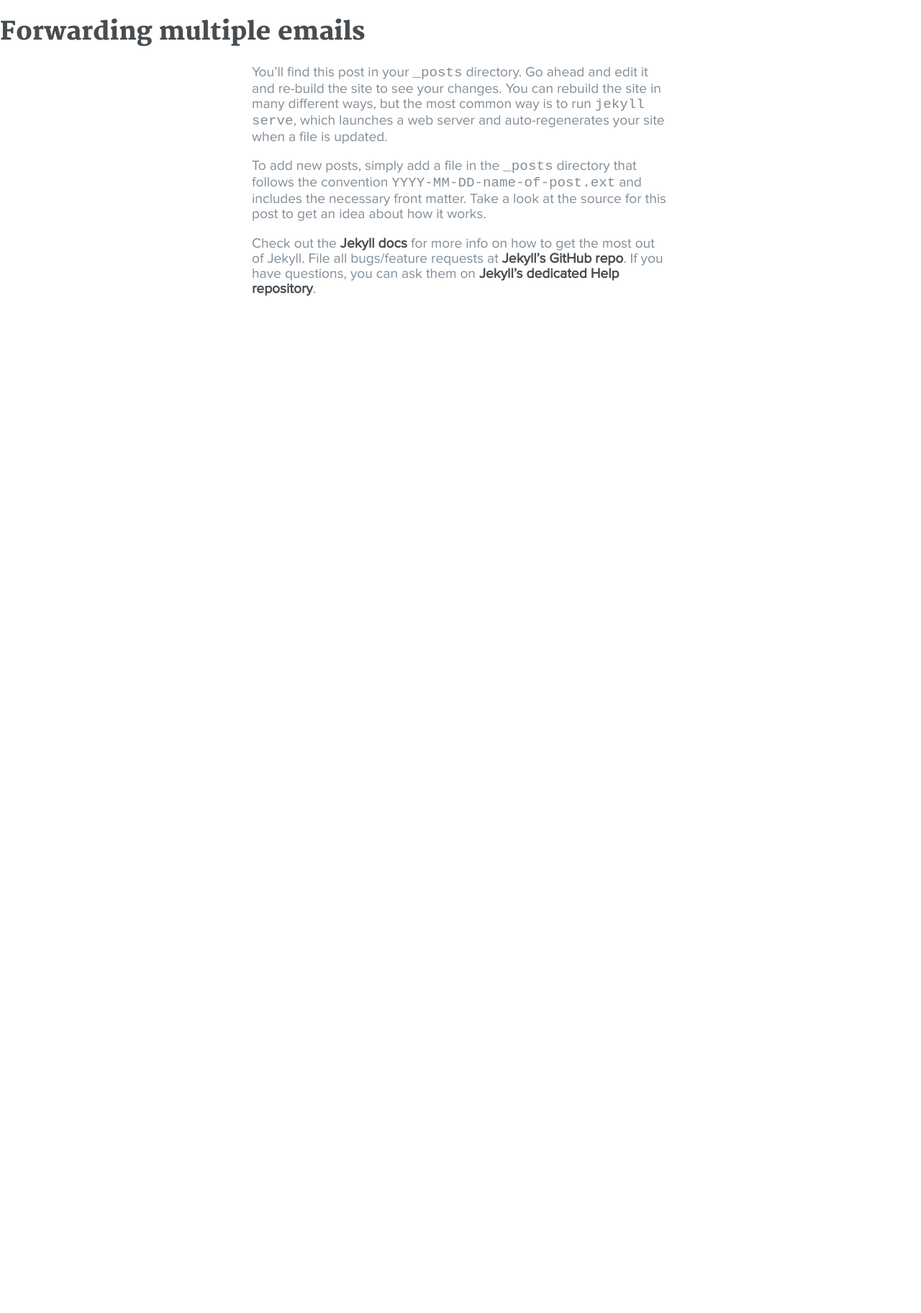
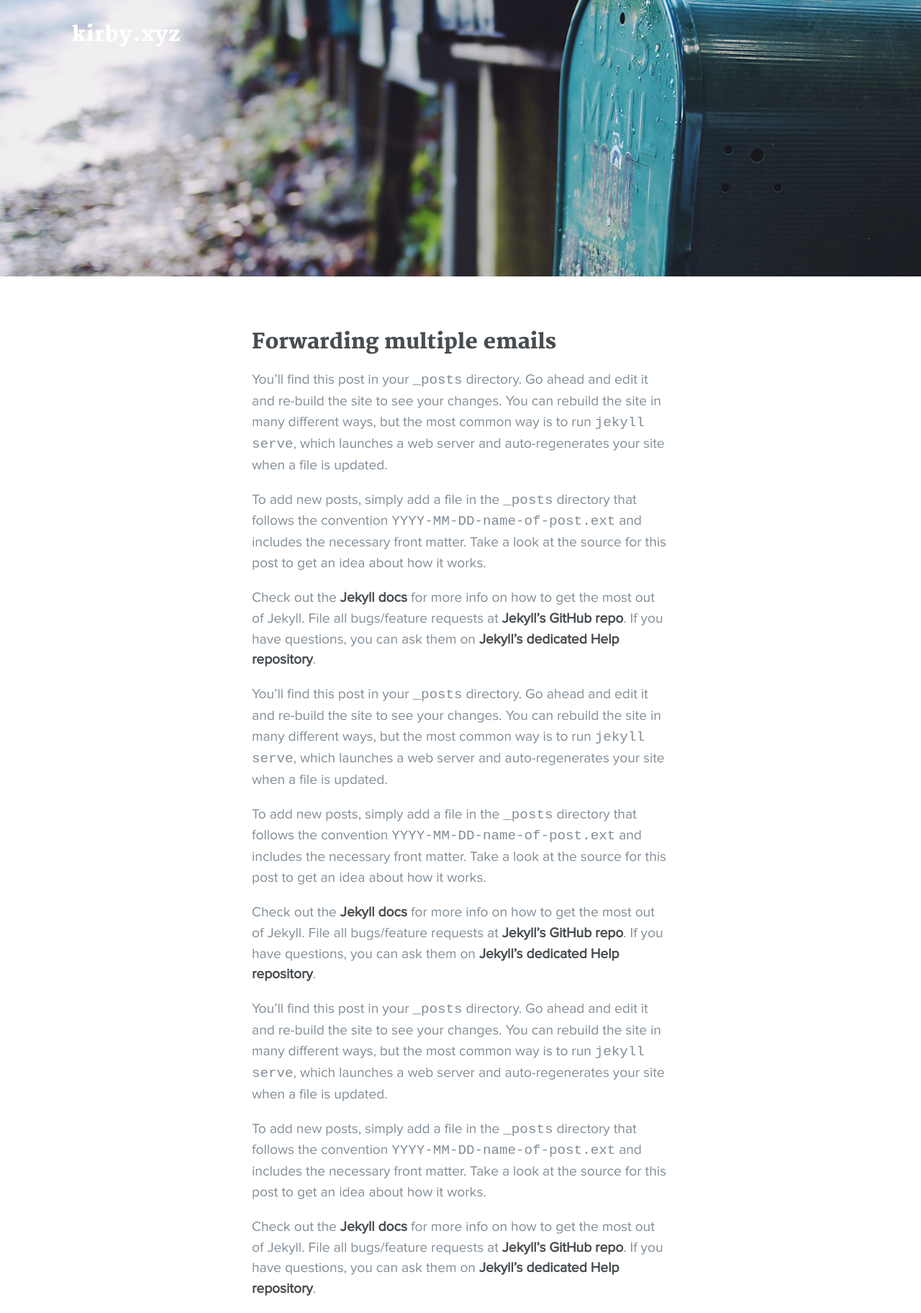
Before and after one commit to kirbyk/kirbyk.github.io, a Jekyll site: the page built from _posts/2015-09-10-forwarding-multiple-emails.markdown, in a window 1280 px wide. Shown: the whole page at 72% size. Built offline with Jekyll 4.4.1, drawn with Linux system fonts in a browser that asks for light colours; before the commit the page ends 900 px from its top, so only the background shows below that.

Commit message:
Basic post page

```diff
--- a/_config.yml
+++ b/_config.yml
@@ -3,5 +3,6 @@ description: >
   The personal webpage of Kirby Kohlmorgen.
 baseurl: ""
 url: "http://kirby.xyz" # the base hostname & protocol for your site
+permalink: "/:title"
 
 markdown: kramdown
--- a/_layouts/post.html
+++ b/_layouts/post.html
@@ -1,10 +1,18 @@
 ---
 layout: default
 ---
-<h1>{{ page.title }}</h1>
+<nav class='post-header-nav' style='background-image: url({{ page.cover }});'>
+  <div class='big-container'>
+    <a href='/'><h1 class='nav-header-title'>kirby.xyz</h1></a>
+  </div>
+</nav>
 
 <div class='container'>
-  <article>
-    {{ content }}
-  </article>
+  <div class='post'>
+    <h2 class='post-title'>{{ page.title }}</h2>
+
+    <article>
+      {{ content }}
+    </article>
+  </div>
 </div>
--- a/_posts/2015-09-10-forwarding-multiple-emails.markdown
+++ b/_posts/2015-09-10-forwarding-multiple-emails.markdown
@@ -3,7 +3,20 @@ layout: post
 title:  "Forwarding multiple emails"
 date:   2015-09-10 18:53:06
 categories: software email
+cover: /img/mail.jpg
 ---
+You’ll find this post in your `_posts` directory. Go ahead and edit it and re-build the site to see your changes. You can rebuild the site in many different ways, but the most common way is to run `jekyll serve`, which launches a web server and auto-regenerates your site when a file is updated.
+
+To add new posts, simply add a file in the `_posts` directory that follows the convention `YYYY-MM-DD-name-of-post.ext` and includes the necessary front matter. Take a look at the source for this post to get an idea about how it works.
+
+Check out the [Jekyll docs][jekyll] for more info on how to get the most out of Jekyll. File all bugs/feature requests at [Jekyll’s GitHub repo][jekyll-gh]. If you have questions, you can ask them on [Jekyll’s dedicated Help repository][jekyll-help].
+
+You’ll find this post in your `_posts` directory. Go ahead and edit it and re-build the site to see your changes. You can rebuild the site in many different ways, but the most common way is to run `jekyll serve`, which launches a web server and auto-regenerates your site when a file is updated.
+
+To add new posts, simply add a file in the `_posts` directory that follows the convention `YYYY-MM-DD-name-of-post.ext` and includes the necessary front matter. Take a look at the source for this post to get an idea about how it works.
+
+Check out the [Jekyll docs][jekyll] for more info on how to get the most out of Jekyll. File all bugs/feature requests at [Jekyll’s GitHub repo][jekyll-gh]. If you have questions, you can ask them on [Jekyll’s dedicated Help repository][jekyll-help].
+
 You’ll find this post in your `_posts` directory. Go ahead and edit it and re-build the site to see your changes. You can rebuild the site in many different ways, but the most common way is to run `jekyll serve`, which launches a web server and auto-regenerates your site when a file is updated.
 
 To add new posts, simply add a file in the `_posts` directory that follows the convention `YYYY-MM-DD-name-of-post.ext` and includes the necessary front matter. Take a look at the source for this post to get an idea about how it works.
--- a/_sass/_home.scss
+++ b/_sass/_home.scss
@@ -51,6 +51,7 @@ a:hover > .post-title {
 
 a > .post, a:hover > .post {
   color: $grey-color-light;
+  font-weight: normal;
 }
 
 .post-divider {
--- a/_sass/_layout.scss
+++ b/_sass/_layout.scss
@@ -24,6 +24,12 @@ h1 {
   font-size: $base-font-size * 1.5;
 }
 
+.big-container {
+  margin: 0 auto;
+  padding: $container-padding;
+  max-width: $big-container-width;
+}
+
 .container {
   margin: 0 auto;
   padding: $container-padding;
--- /dev/null
+++ b/_sass/_post.scss
@@ -0,0 +1,14 @@
+.post-header-nav {
+  height: $nav-height;
+  background-size: cover;
+  background-position: center center;
+  margin-bottom: 4em;
+}
+
+.nav-header-title {
+  color: $nav-text-color;
+  margin: 0;
+  padding: $nav-padding;
+  letter-spacing: 1px;
+  font-size: 1.5em;
+}
--- a/css/main.scss
+++ b/css/main.scss
@@ -13,6 +13,11 @@ $brand-color:      #8FACC0;
 $grey-color-light: #818D97;
 $grey-color-dark:  #484D51;
 
+$nav-height: 20em;
+$nav-text-color: #FFFFFF;
+$nav-padding: 30px;
+
+$big-container-width: 1140px;
 $container-width: 580px;
 $container-padding: 0 15px;
 
@@ -30,5 +35,6 @@ $post-line-height: 1.5em;
   "../bower_components/normalize-css/normalize.css",
   "fonts",
   "layout",
-  "home"
+  "home",
+  "post"
 ;
```
Also changed, not shown: img/mail.jpg (added), 7 other files.
